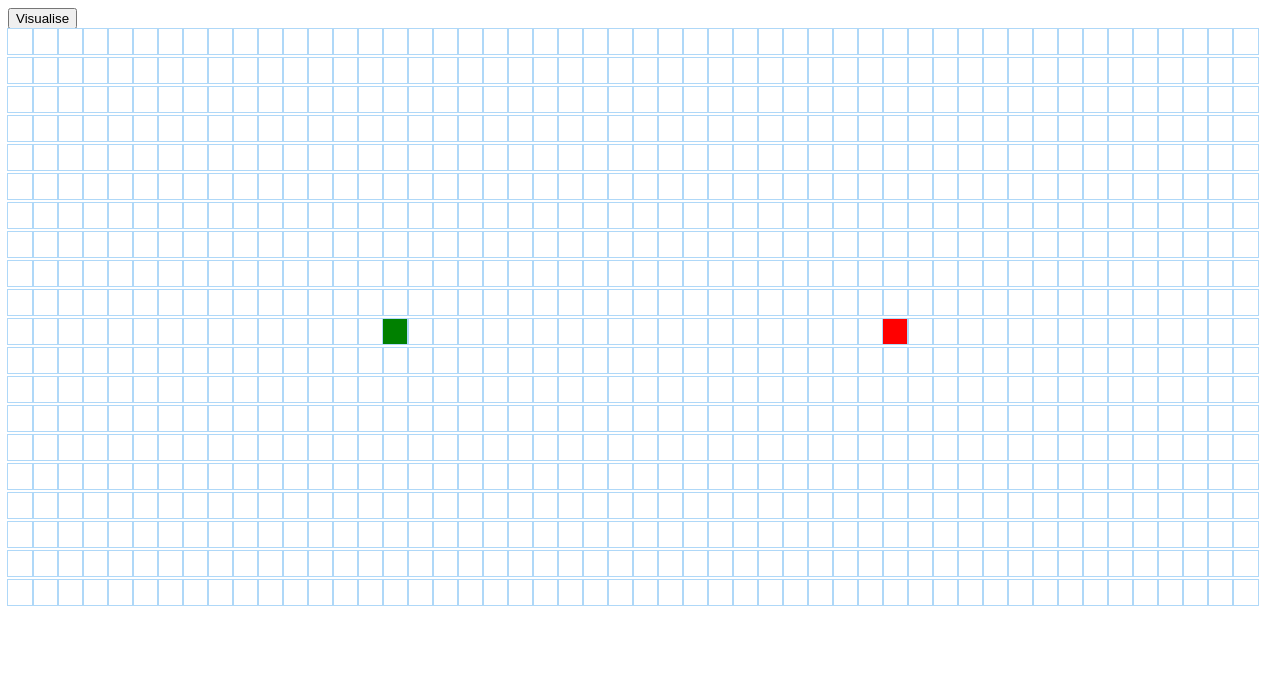
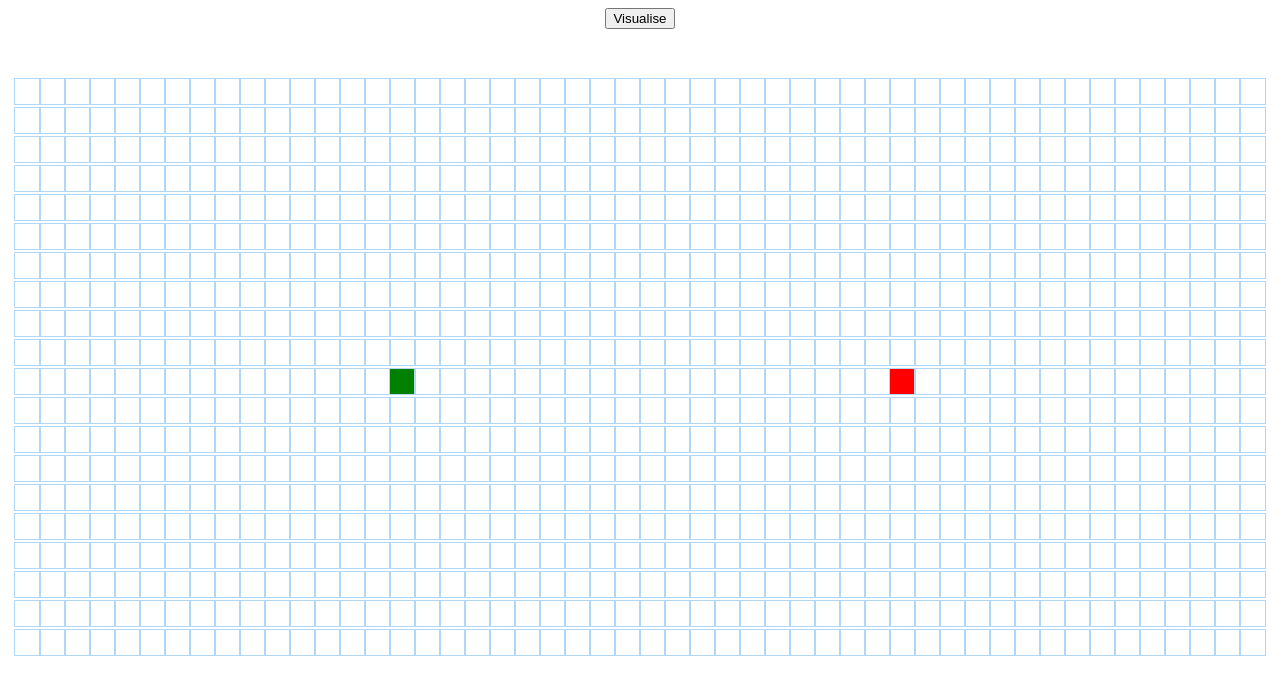
Before and after one commit to KevinLohJunYong/PathFinderVisualiser, a React (Create React App) app: page / in a window 1280 px wide. Shown: the top 694 px of the page. Built offline with nearby package versions, Linux system fonts and the light colour scheme.

Commit message:
improved ui

```diff
--- a/src/PathFinderVisualiser.jsx
+++ b/src/PathFinderVisualiser.jsx
@@ -95,9 +95,9 @@ export default class PathFinderVisualiser extends React.Component {
     }
    render() {
        return (
-            <div>
+            <div style={{textAlign:"center"}}>
                 <div>
-                    <button onClick={()=>this.handleClick()}> Visualise </button>
+                    <button onClick={()=>this.handleClick()} style={{marginBottom:"50px"}}> Visualise </button>
                 </div>
                 <div className={styles.grid}>
                      {this.initGrid()}
```
